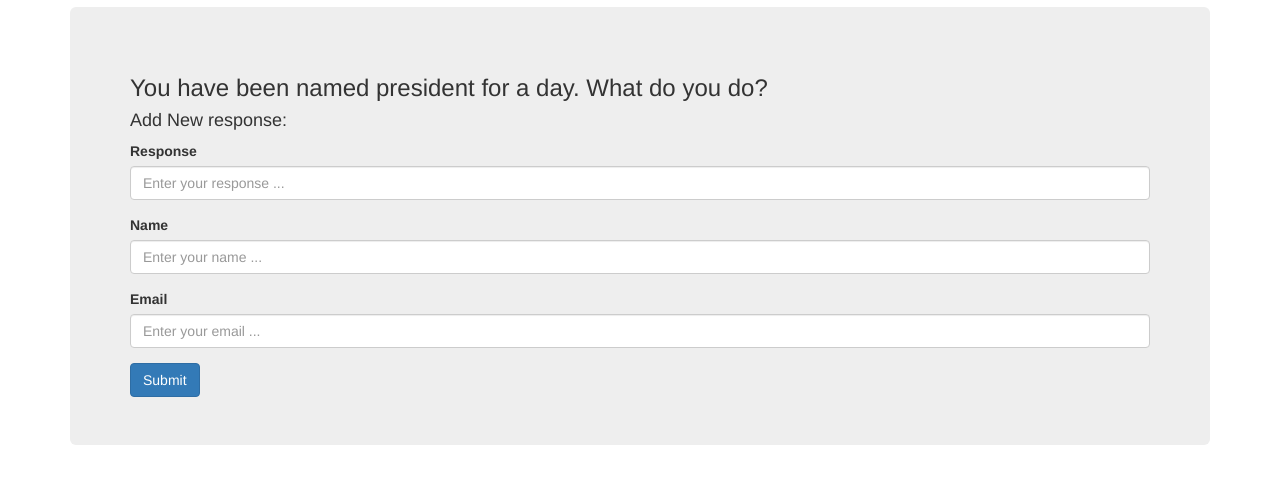
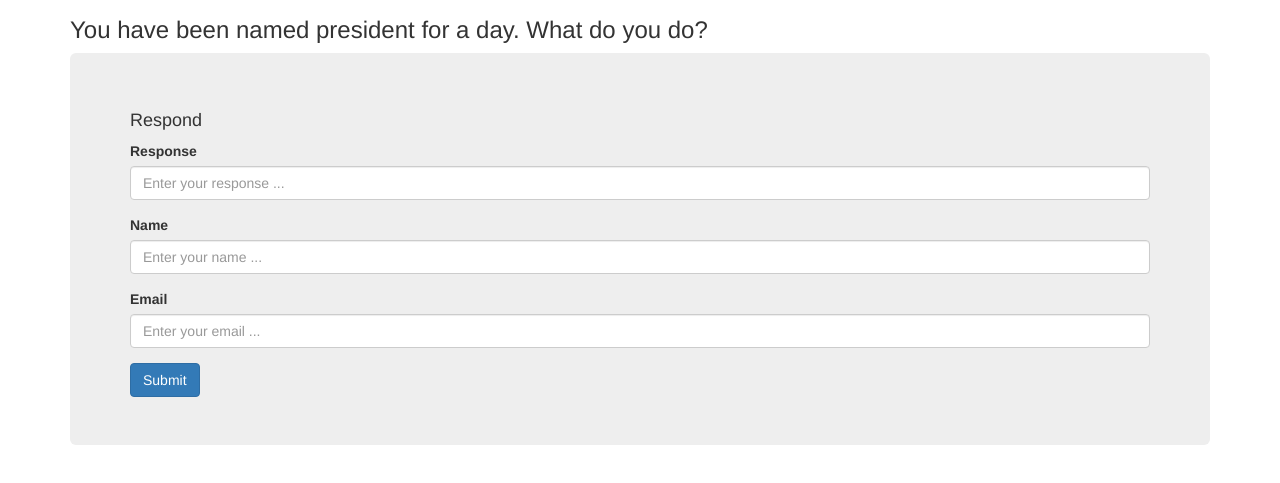
Before and after one commit to SmashMineGame/kls-twow, a plain HTML site: page index.html in a window 1280 px wide. Shown: the part 63-546 px from the top of the page. Drawn offline with nearby package versions, Linux system fonts and the light colour scheme.

Commit message:
Update index.html

```diff
--- a/index.html
+++ b/index.html
@@ -14,9 +14,9 @@
   <body>
     <div class="container">
       <h1>KLS TWOW <small>by Timo and Soren</small></h1>
+      <h3 id="prompt">No prompts are available right now. Check again soon!</h3>
       <div class="jumbotron">
-        <h3 id="prompt">No prompts are available right now. Check again soon!</h3>
-        <h4>Add New response:</h4>
+        <h4>Respond</h4>
         <form id="responseInputForm">
           <div class="form-group">
             <label for="responseDescInput">Response</label>
```
